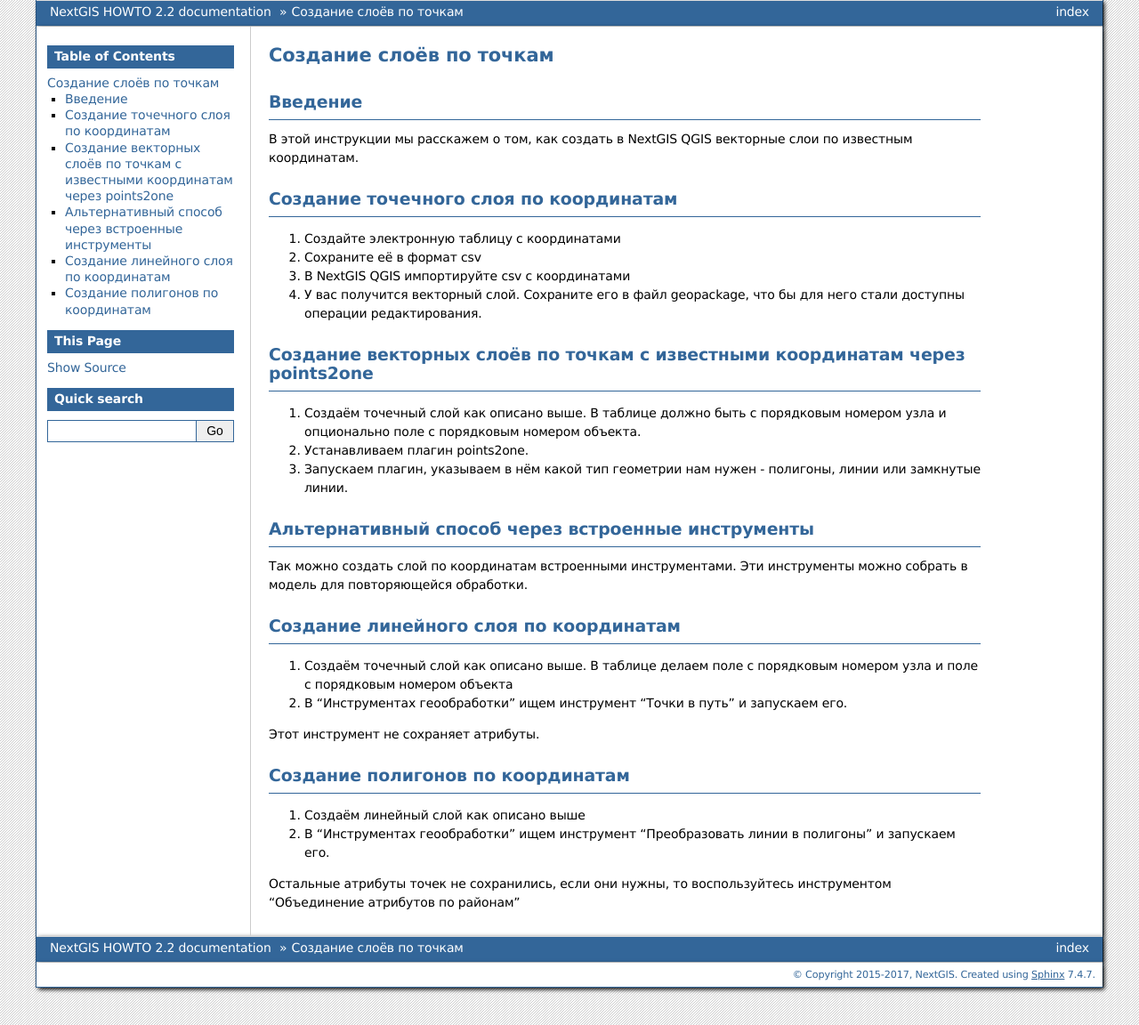
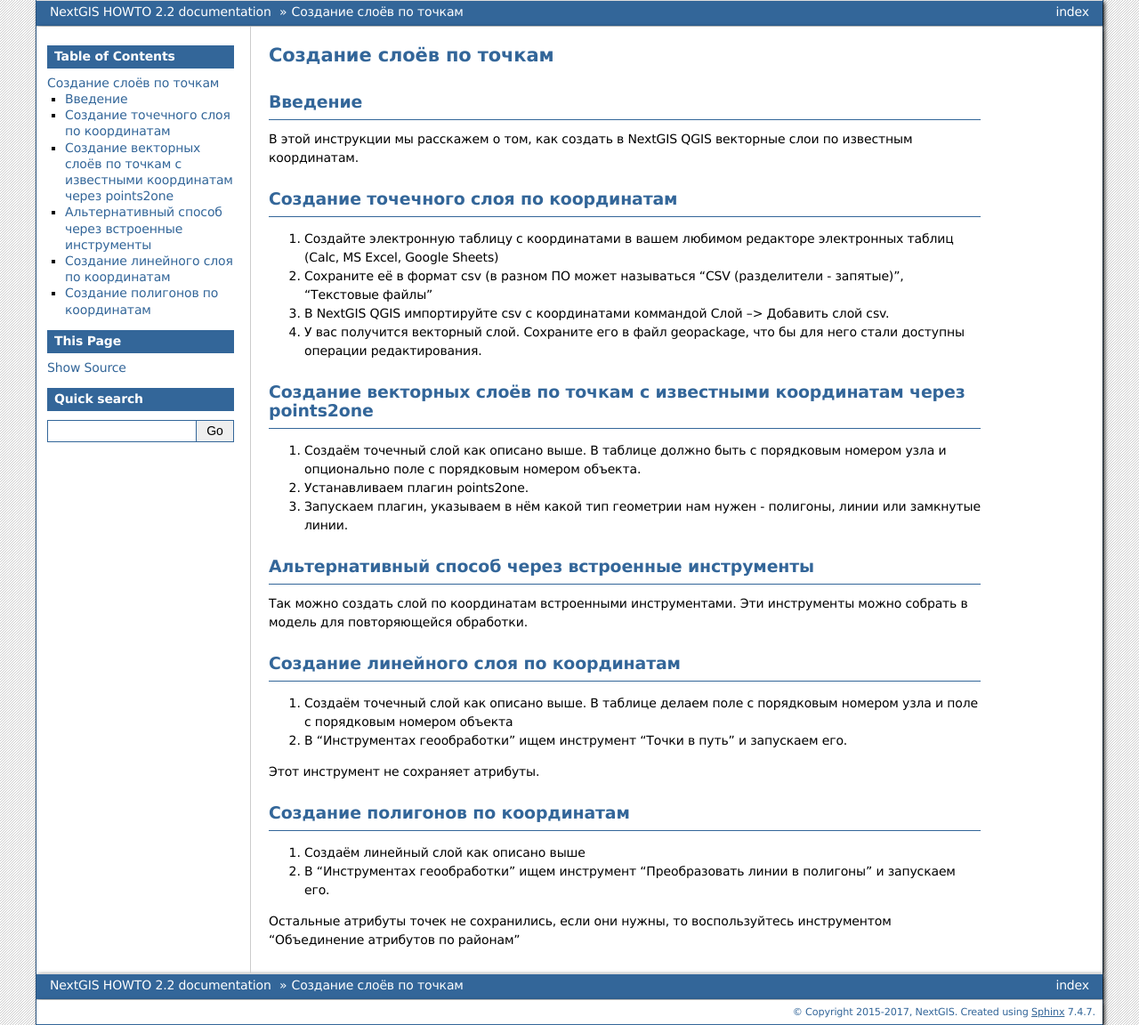
Before and after one commit to nextgis/docs_howto, a Sphinx documentation site: the page built from source/create_by_points.rst, in a window 1280 px wide. Shown: the whole page at 89% size. Built offline with Sphinx 7.4.7, drawn with Linux system fonts in a browser that asks for light colours; formulas are drawn with MathJax 3; pages that are not in the unit, such as notebooks, are missing from menus.

Commit message:
Update create_by_points.rst

```diff
--- a/source/create_by_points.rst
+++ b/source/create_by_points.rst
@@ -15,9 +15,9 @@
 Создание точечного слоя по координатам
 --------------------------------------------
 
-1. Создайте электронную таблицу с координатами
-2. Сохраните её в формат csv
-3. В NextGIS QGIS импортируйте csv с координатами
+1. Создайте электронную таблицу с координатами в вашем любимом редакторе электронных таблиц (Calc, MS Excel, Google Sheets)
+2. Сохраните её в формат csv (в разном ПО может называться "CSV (разделители - запятые)", "Текстовые файлы"
+3. В NextGIS QGIS импортируйте csv с координатами коммандой Слой --> Добавить слой csv.
 4. У вас получится векторный слой. Сохраните его в файл geopackage, что бы для него стали доступны операции редактирования.
 
 Создание векторных слоёв по точкам с известными координатам через points2one
```
